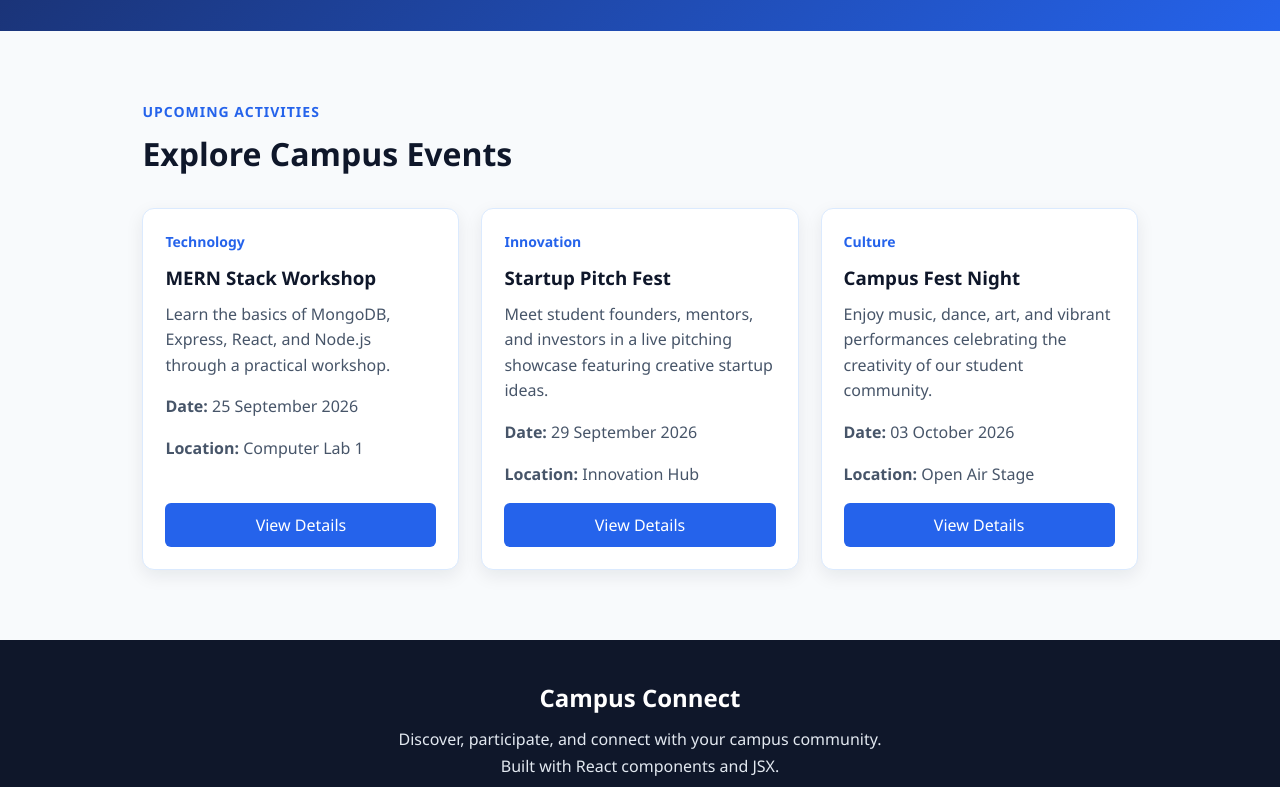
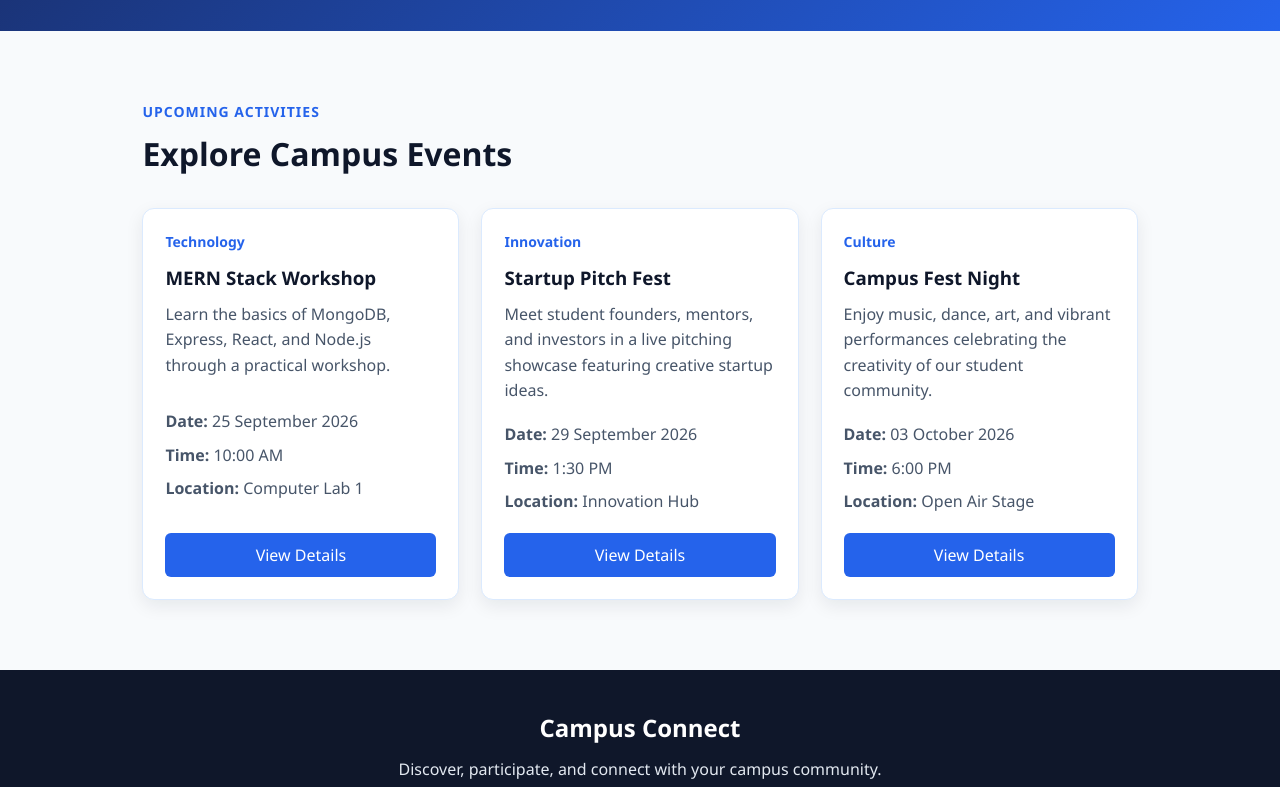
Before and after one commit to Samarth-Satoddi/PLACEMENT-TRAINING-SEM-5-JAVASCRIPT, a React (Vite) app in the folder react-demo/: page / in a window 1280 px wide. Shown: the part 487-1274 px from the top of the page. Built offline with nearby package versions, Linux system fonts and the light colour scheme.

Commit message:
Fix duplicate EventCard export

```diff
--- a/react-demo/src/App.css
+++ b/react-demo/src/App.css
@@ -151,6 +151,21 @@ button {
   font-weight: bold;
 }
 
+.event-description {
+  margin: 0 0 18px;
+}
+
+.event-details {
+  margin-top: auto;
+  display: grid;
+  gap: 8px;
+  margin-bottom: 18px;
+}
+
+.event-details p {
+  margin: 0;
+}
+
 .event-card button {
   margin-top: auto;
   padding: 10px 14px;
--- /dev/null
+++ b/react-demo/src/components/EventCard.jsx
@@ -0,0 +1,34 @@
+function EventCard({
+  title,
+  date,
+  time,
+  location,
+  category,
+  description,
+}) {
+  return (
+    <article className="event-card">
+      <p className="event-category">{category}</p>
+
+      <h3>{title}</h3>
+
+      <p className="event-description">{description}</p>
+
+      <div className="event-details">
+        <p>
+          <strong>Date:</strong> {date}
+        </p>
+        <p>
+          <strong>Time:</strong> {time}
+        </p>
+        <p>
+          <strong>Location:</strong> {location}
+        </p>
+      </div>
+
+      <button type="button">View Details</button>
+    </article>
+  );
+}
+
+export default EventCard;
--- a/react-demo/src/components/EventSection.jsx
+++ b/react-demo/src/components/EventSection.jsx
@@ -1,4 +1,36 @@
+import EventCard from "./EventCard";
+
 function EventSection() {
+  const events = [
+    {
+      title: "MERN Stack Workshop",
+      date: "25 September 2026",
+      time: "10:00 AM",
+      location: "Computer Lab 1",
+      category: "Technology",
+      description:
+        "Learn the basics of MongoDB, Express, React, and Node.js through a practical workshop.",
+    },
+    {
+      title: "Startup Pitch Fest",
+      date: "29 September 2026",
+      time: "1:30 PM",
+      location: "Innovation Hub",
+      category: "Innovation",
+      description:
+        "Meet student founders, mentors, and investors in a live pitching showcase featuring creative startup ideas.",
+    },
+    {
+      title: "Campus Fest Night",
+      date: "03 October 2026",
+      time: "6:00 PM",
+      location: "Open Air Stage",
+      category: "Culture",
+      description:
+        "Enjoy music, dance, art, and vibrant performances celebrating the creativity of our student community.",
+    },
+  ];
+
   return (
     <section id="events" className="events-section">
       <p className="section-label">Upcoming Activities</p>
@@ -6,68 +38,9 @@ function EventSection() {
       <h2>Explore Campus Events</h2>
 
       <div className="event-grid">
-        <article className="event-card">
-          <p className="event-category">Technology</p>
-
-          <h3>MERN Stack Workshop</h3>
-
-          <p>
-            Learn the basics of MongoDB, Express, React, and Node.js through a
-            practical workshop.
-          </p>
-
-          <p>
-            <strong>Date:</strong> 25 September 2026
-          </p>
-
-          <p>
-            <strong>Location:</strong> Computer Lab 1
-          </p>
-
-          <button type="button">View Details</button>
-        </article>
-
-        <article className="event-card">
-          <p className="event-category">Innovation</p>
-
-          <h3>Startup Pitch Fest</h3>
-
-          <p>
-            Meet student founders, mentors, and investors in a live pitching
-            showcase featuring creative startup ideas.
-          </p>
-
-          <p>
-            <strong>Date:</strong> 29 September 2026
-          </p>
-
-          <p>
-            <strong>Location:</strong> Innovation Hub
-          </p>
-
-          <button type="button">View Details</button>
-        </article>
-
-        <article className="event-card">
-          <p className="event-category">Culture</p>
-
-          <h3>Campus Fest Night</h3>
-
-          <p>
-            Enjoy music, dance, art, and vibrant performances celebrating the
-            creativity of our student community.
-          </p>
-
-          <p>
-            <strong>Date:</strong> 03 October 2026
-          </p>
-
-          <p>
-            <strong>Location:</strong> Open Air Stage
-          </p>
-
-          <button type="button">View Details</button>
-        </article>
+        {events.map((event) => (
+          <EventCard key={event.title} {...event} />
+        ))}
       </div>
     </section>
   );
```
Also changed, not shown: react-demo/src/data/event.js (added, +32 -0 lines).
